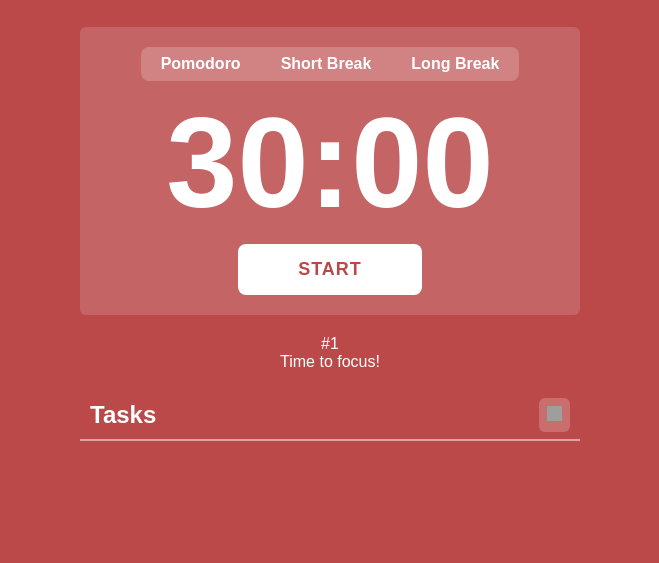
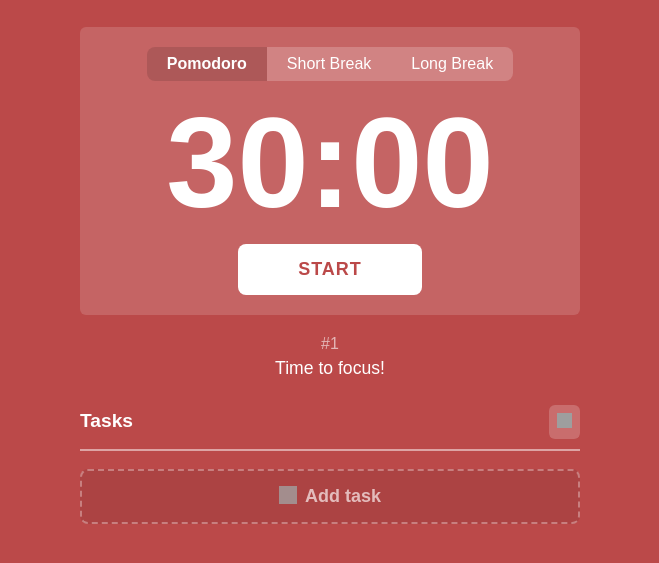
Before and after one commit to SantiagoSierraA/Pomodoro, a plain HTML site: page index.html in a window 1280 px wide. Both pictures are taken after a click on the button "Pomodoro". Shown: the part 73-636 px from the top of the page, without its empty margins (310-969 px from the left). Drawn offline with Linux system fonts and the light colour scheme; grey boxes are pictures that could not be loaded.

Commit message:
feat: implement timer mode selection with dynamic theming

```diff
--- a/index.html
+++ b/index.html
@@ -25,7 +25,7 @@
     <main>
         <div class="container">
             <div class="options">
-                <button id="pomodoro">Pomodoro</button>
+                <button class="active" id="pomodoro">Pomodoro</button>
                 <button id="short-break">Short Break</button>
                 <button id="long-break">Long Break</button>
             </div>
@@ -38,16 +38,22 @@
             </div>
         </div>
         <div class="counter-container">
-                <span>#1</span>
-                <span>Time to focus!</span>
+                <p id="pom-counter">#1</p>
+                <p id="message">Time to focus!</p>
         </div>
         <div class="tasks-container">
-            <h2>Tasks</h2>
+            <h2 class="tasks-text">Tasks</h2>
             <button id="tasks-settings">
                 <img src="https://pomofocus.io/icons/threedots-white.png" class="three-dots">
             </button>
         </div>
+        <div class="tasks-list">
+            <button id="add-task">
+                <img src="https://pomofocus.io/icons/plus-circle-white.png" class="add-icon">
+                Add task</button>
+        </div>
     </main>
 
+    <script src="script.js"></script>
 </body>
 </html>
--- a/script.js
+++ b/script.js
@@ -0,0 +1,40 @@
+document.getElementById("short-break").addEventListener("click", function() {
+    document.getElementById("short-break").classList.remove("active");
+    document.getElementById("long-break").classList.remove("active");
+    document.getElementById("pomodoro").classList.remove("active");
+
+    document.getElementById("short-break").classList.add("active");
+
+    document.body.style.backgroundColor = "rgb(56, 133, 138)";
+    document.getElementById("message").innerText = "Time for a break!";
+    document.getElementById("start").style.color = "rgb(56, 133, 138)";
+    document.getElementById("time").innerText = "05:00";
+});
+
+document.getElementById("long-break").addEventListener("click", function() {
+    document.getElementById("short-break").classList.remove("active");
+    document.getElementById("long-break").classList.remove("active");
+    document.getElementById("pomodoro").classList.remove("active");
+
+    document.getElementById("long-break").classList.add("active");
+
+    document.body.style.backgroundColor = "rgb(57, 112, 151)";
+    document.getElementById("message").innerText = "Time for a long break!";
+    document.getElementById("start").style.color = "rgb(57, 112, 151)";
+    document.getElementById("time").innerText = "15:00";
+
+});
+
+document.getElementById("pomodoro").addEventListener("click", function() {
+    document.getElementById("short-break").classList.remove("active");
+    document.getElementById("long-break").classList.remove("active");
+    document.getElementById("pomodoro").classList.remove("active");
+
+    document.getElementById("pomodoro").classList.add("active");
+
+    document.body.style.backgroundColor = "#bb4949";
+    document.getElementById("message").innerText = "Time to focus!";
+    document.getElementById("start").style.color = "#bb4949";
+    document.getElementById("time").innerText = "30:00";
+
+});
--- a/style.css
+++ b/style.css
@@ -8,14 +8,13 @@
     font-family: Arial, Helvetica, sans-serif;
     background-color: #bb4949;
     color: #fff;
-    font-weight: 300px;
+    transition: background-color 0.5s ease;
 }
 
 main{
     display: flex;
     flex-direction: column;
     width: 100%;
-    display: flex;
     justify-content: center;
     align-items: center;
 }
@@ -87,10 +86,10 @@
     display: flex;
     justify-content: center;
     margin-bottom: 8px;
+    letter-spacing: 1px;
 }
 
 .options button{
-    font-weight: bold;
     background-color: rgba(255, 255, 255, 0.2);
     color: #fff;
     font-size: 16px;
@@ -99,6 +98,7 @@
     padding: 8px 20px;
     height: 100%;
     cursor: pointer;
+    transition: all 0.5s ease;
 }
 
 .options button:first-child {
@@ -113,6 +113,11 @@
     background-color: rgba(255, 255, 255, 0.3);
 }
 
+.options button.active{
+    background-color: rgb(0,0,0,0.12);
+    font-weight: bold;
+}
+
 .timer{
     flex: 1;
     display: flex;
@@ -122,6 +127,7 @@
 
 #time{
     font-size: 8rem;
+    transition: all 0.5s ease;
 }
 
 .controls{
@@ -138,6 +144,7 @@
     border-radius: 8px;
     cursor: pointer;
     letter-spacing: 1px;
+    transition: all 0.5s ease;
 }
 
 
@@ -159,16 +166,31 @@
     max-width: 500px;
 }
 
+#pom-counter{
+    cursor: pointer;
+    opacity: 0.6;
+}
+
+#pom-counter:hover{
+    opacity: 0.8;
+}
+
+#message{
+    margin: 5px;
+    font-size: 1.1em;
+    transition: all 0.5 ease;
+}
+
 .tasks-container {
     display: flex;
     flex-direction: row;
     align-items: center;
-    margin-top: 20px;
+    margin-top: 8px;
     width: 90%;
     height: 100%;
     max-width: 500px;
-    max-height: 50px;
-    padding: 10px;
+    max-height: 100px;
+    padding: 10px 0px 10px 0px;
     justify-content: space-between;
     border-bottom: 2px solid rgba(255, 255, 255, 0.5);
 }
@@ -181,9 +203,55 @@
     border-radius: 6px;
     cursor: pointer;
     font-size: 14px;
+    margin-top: 3px;
 }
 
+.tasks-text{
+    font-size: 1.2em;;
+}
 .three-dots {
     width: 15px;
     height: 15px;
 }
+
+.tasks-list {
+    display: flex;
+    width: 90%;
+    height: 100%;
+    max-width: 500px;
+    max-height: 50px;
+    align-items: center;
+    justify-content: center;
+    margin-top: 20px;
+}
+
+#add-task {
+    display: flex;
+    align-items: center;
+    justify-content: center;
+    width: 100%;
+    background-color: rgba(0,0,0,0.1);
+    color: rgba(255, 255, 255, 0.8);
+    opacity: 0.8;
+    font-size: 18px;
+    font-weight: bold;
+    border: none;
+    padding: 15px 60px;
+    border-radius: 8px;
+    cursor: pointer;
+    border: 2px dashed rgba(255, 255, 255, 0.4);
+    gap: 8px;
+}
+
+.add-icon{
+    width: 18px;
+    height: 18px;
+    margin-bottom: 3px;
+}
+
+#add-task:hover {
+    opacity: 0.85;
+    background-color: rgba(0,0,0,0.15);
+    border: 2px dashed rgba(255, 255, 255, 0.5);
+    color: rgba(255, 255, 255, 0.9);
+}
```
